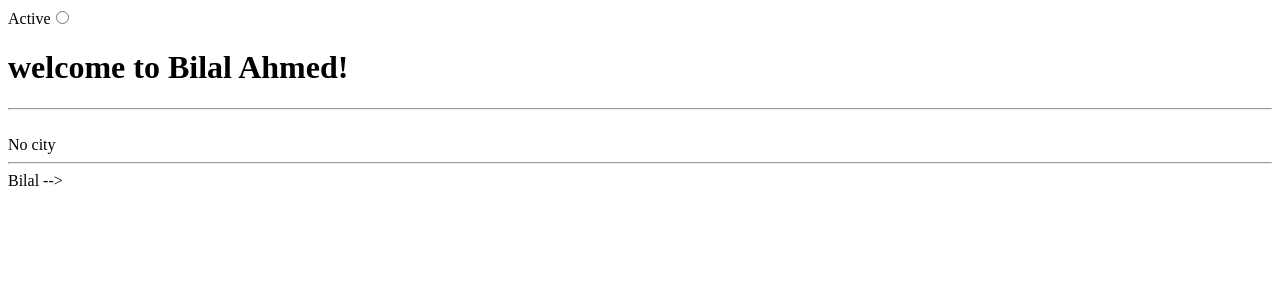
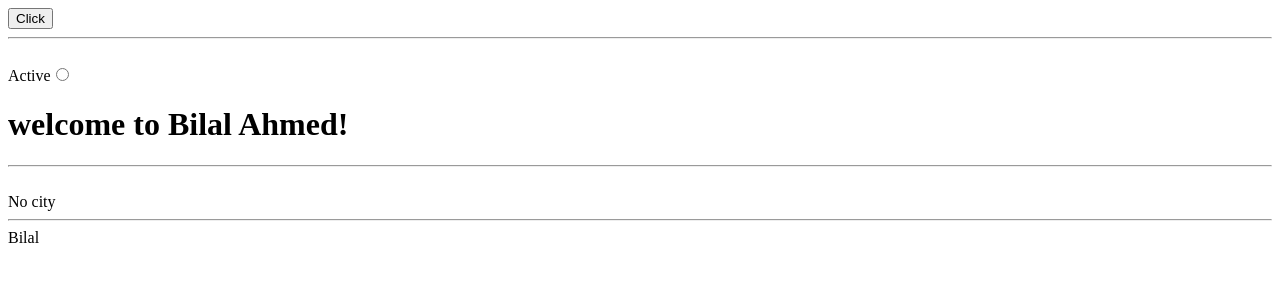
Before and after one commit to syyedbilal/angular, an Angular app: page / in a window 1280 px wide. Shown: the top 300 px of the page. Built offline with nearby package versions, Linux system fonts and the light colour scheme.

Commit message:
databinding -> event binding 1

```diff
--- a/src/app/app.component.html
+++ b/src/app/app.component.html
@@ -1,3 +1,6 @@
+<button (click)="greetPerson()">Click</button>
+<hr>
+<br>
 <label for="status">Active</label>
 <input type="radio" id="status" [checked]="status">
 
@@ -8,4 +11,4 @@
 {{city ? city : 'No city' }}
 <br>
 <hr>
-{{ displayFirstName() }} -->
+{{ displayFirstName() }}
--- a/src/app/app.component.ts
+++ b/src/app/app.component.ts
@@ -23,4 +23,8 @@ displayFirstName(){
 getUserStatus(){
   this.status=false;
 }
+
+greetPerson(){
+  alert('Successful')
 }
+}
```
